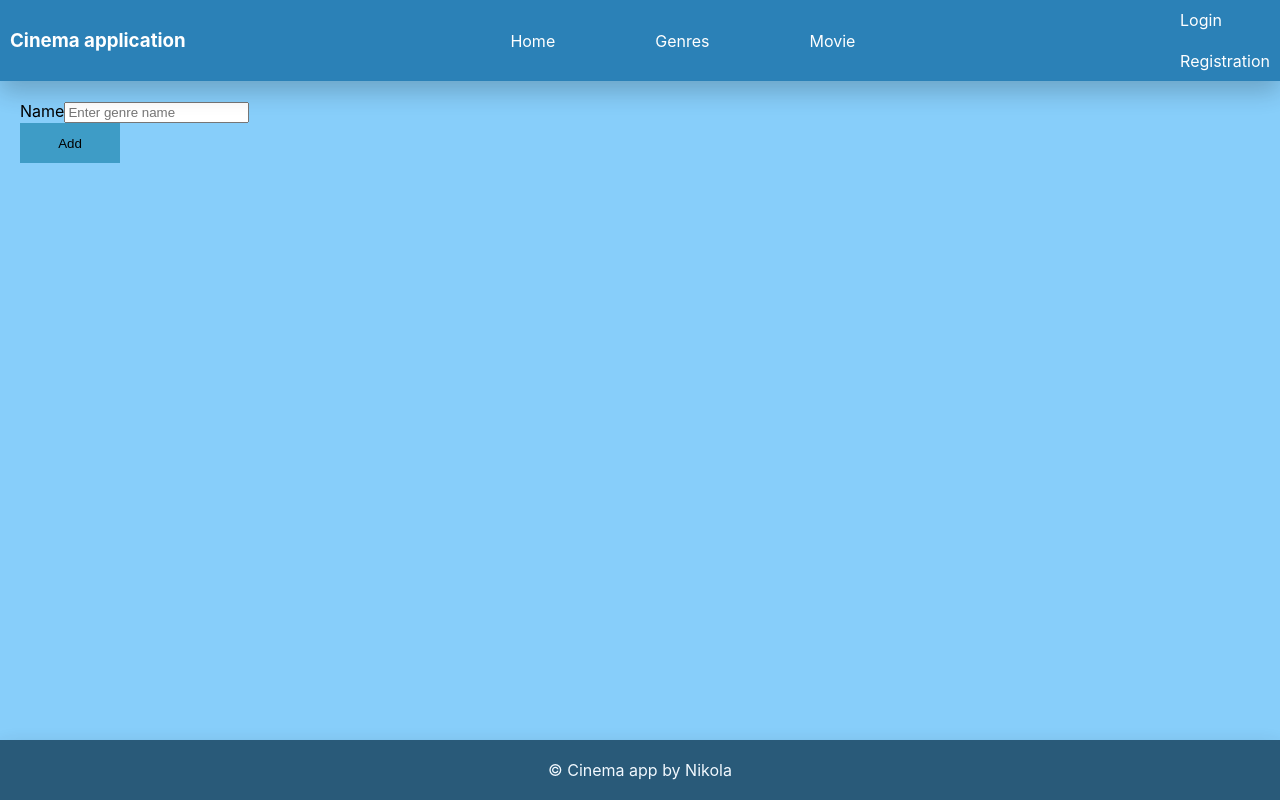
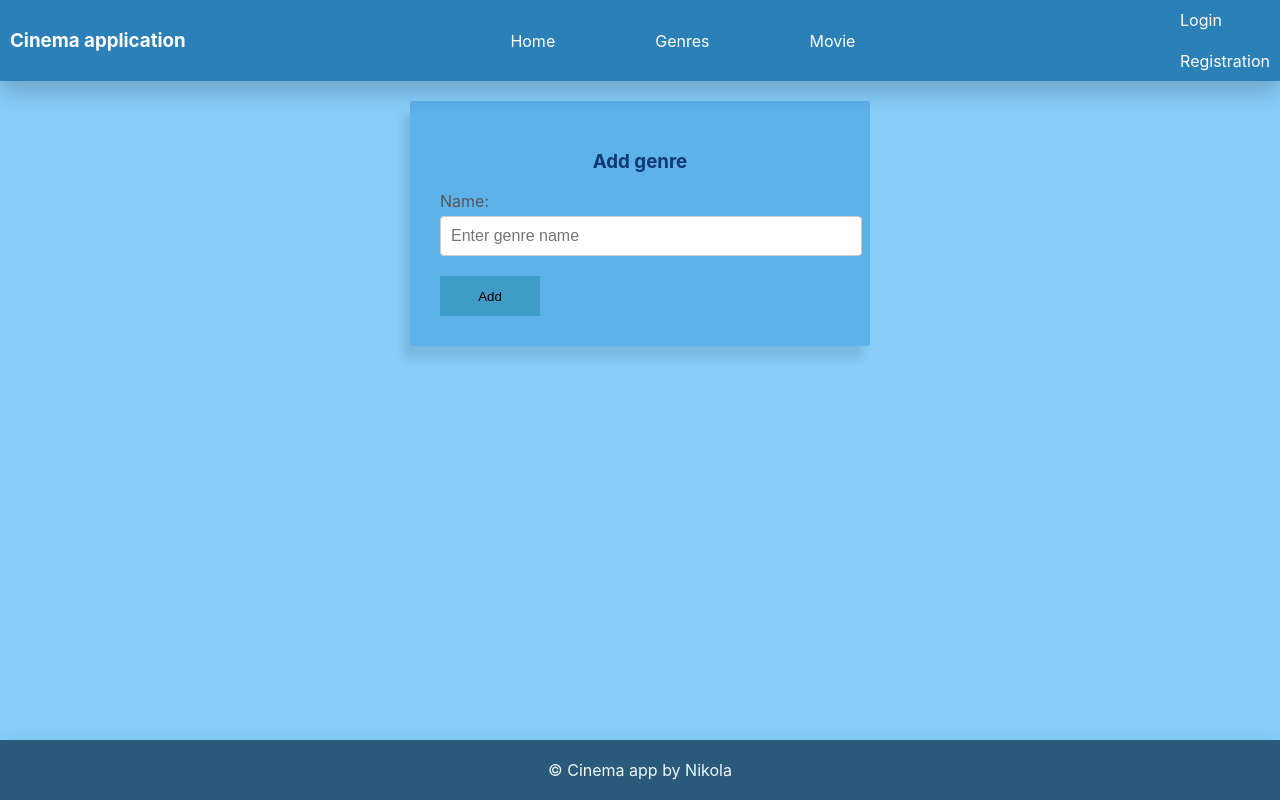
Before and after one commit to nikola100sic/cinema, a React (Create React App) app in the folder cinemaProject/frontend/: page /genres/add in a window 1280 px wide. Built offline with nearby package versions, Linux system fonts and the light colour scheme.

Commit message:
Add genre addition functionality to component

```diff
--- a/cinemaProject/frontend/src/pages/genre/GenreAddPage.tsx
+++ b/cinemaProject/frontend/src/pages/genre/GenreAddPage.tsx
@@ -1,19 +1,63 @@
 import React, { useState } from 'react';
 import Button from '../../components/shared/button/Button';
+import {
+  AddPageStyled,
+  FormInput,
+  FormLabel,
+  FormTitle,
+} from '../../components/shared/forms/Forms.styled';
+import { toast } from 'react-toastify';
+import genreServiceAxios from '../../components/api/genre.service.axios';
+import { useNavigate } from 'react-router-dom';
 
 const GenreAddPage = () => {
   const [genre, setGenre] = useState({
+    id: -1,
     name: '',
   });
+  const navigate = useNavigate();
+
+  const handleChange = (event: React.ChangeEvent<HTMLInputElement>) => {
+    const { name, value } = event.target;
+    setGenre((prevGenre) => ({
+      ...prevGenre,
+      [name]: value,
+    }));
+  };
+
+  const handleSubmit = (event: React.FormEvent<HTMLFormElement>) => {
+    event.preventDefault();
+    if (genre.name === '') {
+      toast.info('You must enter a name of genre');
+      return;
+    }
+    genreServiceAxios
+      .addGenre(genre)
+      .then((res) => {
+        toast.success('Genre added successfully!');
+        navigate('/genres');
+      })
+      .catch((error) => {
+        console.log(error);
+        toast.error('Error adding genre');
+      });
+  };
 
   return (
-    <div>
-      <form>
-        <label>Name</label>
-        <input type="text" placeholder="Enter genre name"></input>
+    <AddPageStyled>
+      <form onSubmit={handleSubmit}>
+        <FormTitle>Add genre</FormTitle>
+        <FormLabel>Name:</FormLabel>
+        <FormInput
+          type="text"
+          placeholder="Enter genre name"
+          onChange={handleChange}
+          name="name"
+          value={genre.name}
+        ></FormInput>
         <Button text="Add" type="submit" />
       </form>
-    </div>
+    </AddPageStyled>
   );
 };
 
```
